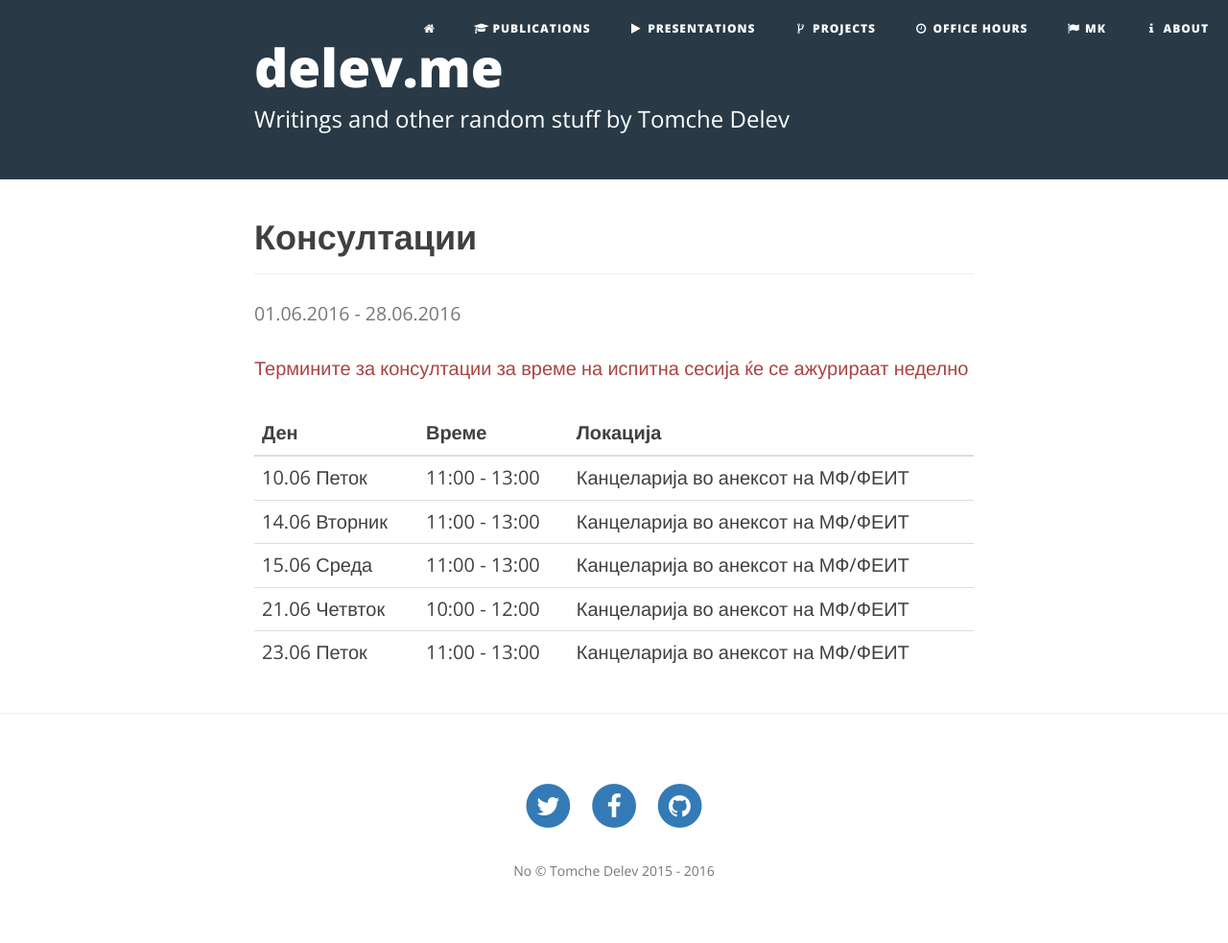
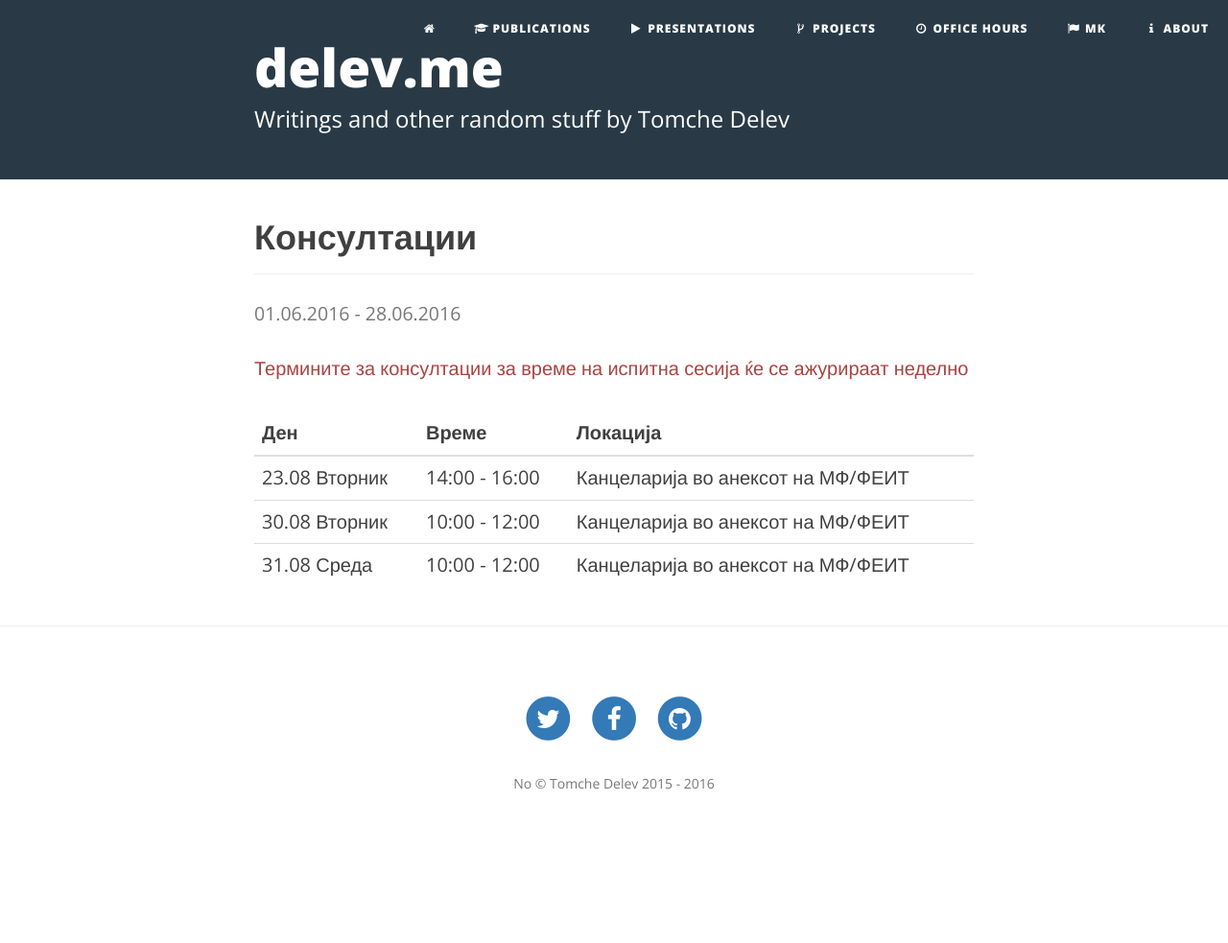
Before and after one commit to tdelev/tdelev.github.io, a Jekyll site: the page built from konsultacii.html, in a window 1280 px wide. Shown: the whole page at 96% size. Built offline with Jekyll 4.4.1, drawn with Linux system fonts in a browser that asks for light colours; nearby versions of some CDN libraries; after the commit the page ends 900 px from its top, so only the background shows below that.

Commit message:
August 2016 terms

```diff
--- a/_data/times.yml
+++ b/_data/times.yml
@@ -1,20 +1,12 @@
-- day: 10.06 Friday
-  start: "11:00"
-  end: "13:00"
+- day: 23.08 Friday
+  start: "14:00"
+  end: "16:00"
   location: MF Annex Office
-- day: 14.06 Tuesday
-  start: "11:00"
-  end: "13:00"
-  location: MF Annex Office
-- day: 15.06 Wednesday
-  start: "11:00"
-  end: "13:00"
-  location: MF Annex Office
-- day: 21.06 Tuesday
+- day: 01.08 Tuesday
   start: "10:00"
   end: "12:00"
   location: MF Annex Office
-- day: 23.06 Thursday
-  start: "11:00"
-  end: "13:00"
+- day: 02.08 Wednesday
+  start: "10:00"
+  end: "12:00"
   location: MF Annex Office
--- a/_data/times_mk.yml
+++ b/_data/times_mk.yml
@@ -1,20 +1,12 @@
-- day: 10.06 Петок
-  start: "11:00"
-  end: "13:00"
+- day: 23.08 Вторник
+  start: "14:00"
+  end: "16:00"
   location: Канцеларија во анексот на МФ/ФЕИТ
-- day: 14.06 Вторник
-  start: "11:00"
-  end: "13:00"
-  location: Канцеларија во анексот на МФ/ФЕИТ
-- day: 15.06 Среда
-  start: "11:00"
-  end: "13:00"
-  location: Канцеларија во анексот на МФ/ФЕИТ
-- day: 21.06 Четвток
+- day: 30.08 Вторник
   start: "10:00"
   end: "12:00"
   location: Канцеларија во анексот на МФ/ФЕИТ
-- day: 23.06 Петок
-  start: "11:00"
-  end: "13:00"
+- day: 31.08 Среда
+  start: "10:00"
+  end: "12:00"
   location: Канцеларија во анексот на МФ/ФЕИТ
```
